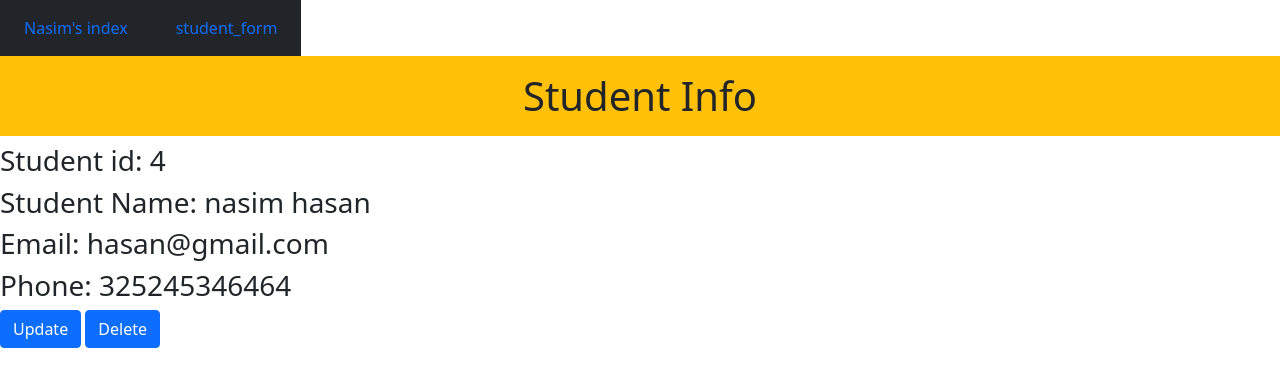
After one commit to MehediHasanNasim/CRUD_Application, a Django app: page /student_info/4/ in a window 1280 px wide. The commit adds this page. Shown: the top 387 px of the page. Run offline with Django 3.2, Linux system fonts and the light colour scheme; data comes from the database, SQL or seed files in the repository; both versions use the stored data as it was after the commit; some libraries are stand-ins or nearby versions.

Commit message:
create & delete objects commit

```diff
--- a/first_app/urls.py
+++ b/first_app/urls.py
@@ -6,5 +6,7 @@ app_name = "first_app"
 urlpatterns = [
     path('', views.index, name="index"),
     path('student_form', views.student_form, name="student_form"),
-
+    path('student_info/<int:student_id>/', views.student_info, name="student_info"),
+    path('student_update/<int:student_id>/', views.student_update, name="student_update"),
+    path('student_delete/<int:student_id>/', views.student_delete, name="student_delete"),
 ]
--- a/first_app/views.py
+++ b/first_app/views.py
@@ -1,8 +1,10 @@
 from django.shortcuts import render
 from first_app import forms
+from first_app.models import Student
 
 def index(request):
-    diction = {'title': "Nasim's index"}
+    student_list = Student.objects.order_by('first_name')
+    diction = {'title': "Nasim's index", 'student_list':student_list}
     return render(request, 'first_app/index.html', context=diction)
 
 
@@ -18,3 +20,30 @@ def student_form(request):
 
     diction = {'title': "student_form", "student_form":form}
     return render(request, 'first_app/student_form.html', context=diction)
+
+
+def student_info(request, student_id):
+    student_info = Student.objects.get(pk=student_id)
+    diction = {'student_info': student_info}
+    return render (request, 'first_app/student_info.html', context=diction)
+
+
+def student_update(request, student_id):
+    student_info = Student.objects.get(pk=student_id)
+    form = forms.StudentForm(instance=student_info)
+
+    if request.method =="POST":
+        form = forms.StudentForm(request.POST, instance=student_info)
+
+        if form.is_valid():
+            form.save(commit=True)
+            return index(request)
+
+    diction = {'student_form': form}
+    return render (request, 'first_app/student_update.html', context=diction)
+
+
+def student_delete(request, student_id):
+    student= Student.objects.get(pk=student_id).delete()
+    diction = {'delete_message': "Delete Done"}
+    return render (request, 'first_app/student_delete.html', context=diction)
--- a/templates/first_app/student_form.html
+++ b/templates/first_app/student_form.html
@@ -3,8 +3,8 @@
 
 {% block body_block %}
 
-<h1 class="p-4 bg-warning text-dark text-center mt-4">Student Form</h1>
-<form class="p-4 bg-dark text-white"action="" method="POST">
+<h1 class="p-4 bg-warning text-dark text-center mt-0">Student Form</h1>
+<form class="p-4 bg-dark text-white mt=0"action="" method="POST">
     {{ student_form.as_p }}
     {% csrf_token %}
 
--- /dev/null
+++ b/templates/first_app/student_info.html
@@ -0,0 +1,21 @@
+{% extends 'first_app/base.html' %}
+
+
+
+{% block body_block %}
+
+
+    <h1 class="p-3 bg-warning text-dark text-center mt-0">Student Info</h1>
+
+    <h3>Student id: {{student_info.id}} </h3>
+    <h3>Student Name: {{student_info.first_name}} {{student_info.last_name}} </h3>
+    <h3>Email: {{student_info.email}}</h3>
+    <h3>Phone: {{student_info.phone}} </h3>
+
+
+    <a href=" {% url 'first_app:student_update' student_id=student_info.id %} " class="btn btn-primary">Update</a>
+    <a href=" {% url 'first_app:student_delete' student_id=student_info.id %} " class="btn btn-primary">Delete</a>
+
+
+
+{% endblock %}
```
Also changed, not shown: templates/first_app/index.html (+19 -1 lines), templates/first_app/student_delete.html (added, +8 -0 lines), templates/first_app/student_update.html (added, +17 -0 lines), db.sqlite3.
